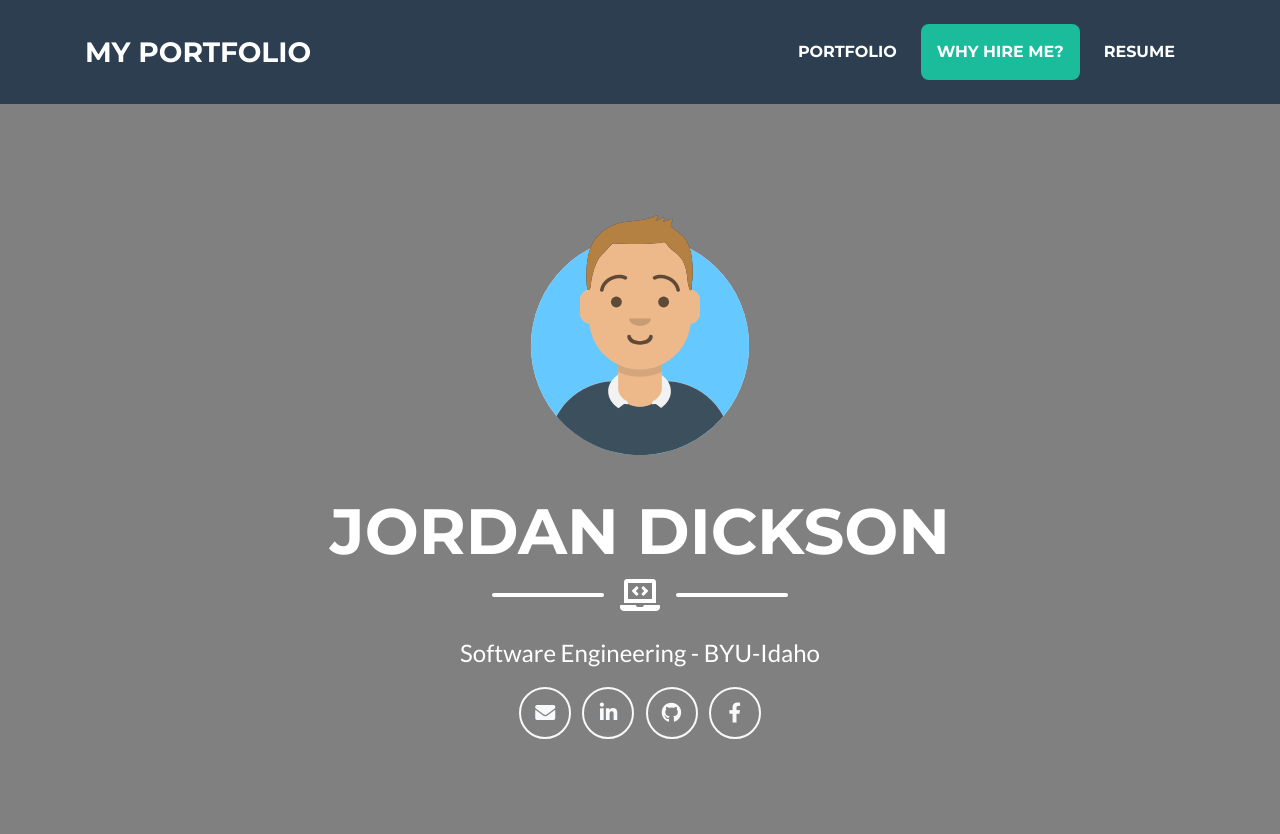
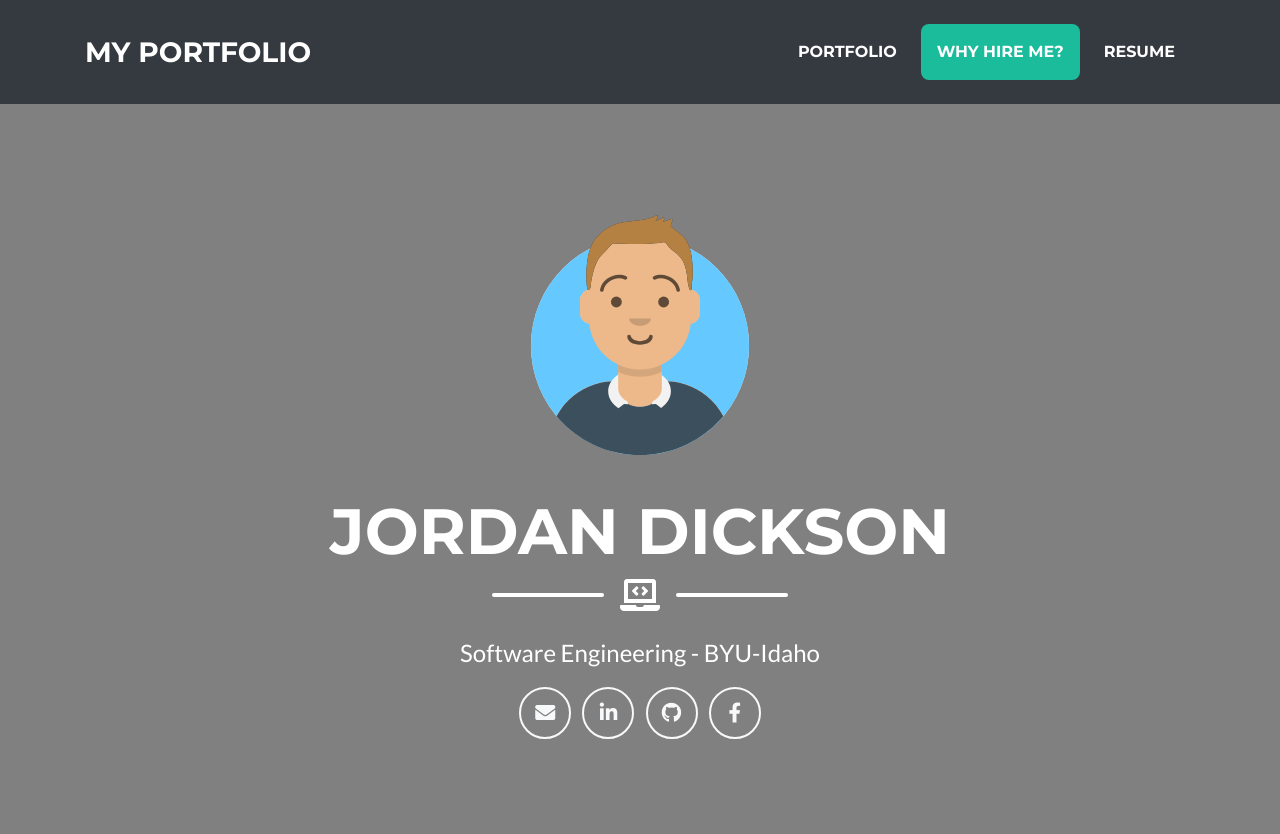
Before and after one commit to jfdickson25/other-portfolios, a PHP site: page /jordan-dickson-portfolio.php in a window 1280 px wide. Shown: the top 834 px of the page. Run offline with PHP 8.4, Linux system fonts and the light colour scheme; data that the repository does not hold is empty; some libraries are stand-ins or nearby versions.

Commit message:
See if this changes color

```diff
--- a/web/jordan-dickson-portfolio.php
+++ b/web/jordan-dickson-portfolio.php
@@ -23,7 +23,7 @@
 <body id="page-top">
 
   <!-- Navigation -->
-  <nav class="navbar navbar-expand-lg bg-secondary text-uppercase fixed-top" id="mainNav">
+  <nav class="navbar navbar-expand-lg bg-dark text-uppercase fixed-top" id="mainNav">
     <div class="container">
       <a class="navbar-brand js-scroll-trigger" href="#page-top">My Portfolio</a>
       <button class="navbar-toggler navbar-toggler-right text-uppercase font-weight-bold bg-primary text-white rounded"
@@ -234,9 +234,8 @@
                   catch a movie,
                   or The Social Ice Cream parlor....which is pretty obvious why I go there. </p>
                 <hr>
-                <br>
-                <br>
-                <h2 class="portfolio-modal-title text-secondary text-uppercase mb-0">My Family</h2>
+
+                <h2 class="portfolio-modal-title text-secondary text-uppercase mb-0 mt-3">My Family</h2>
                 <!-- Icon Divider -->
                 <div class="divider-custom">
                   <div class="divider-custom-line"></div>
```
